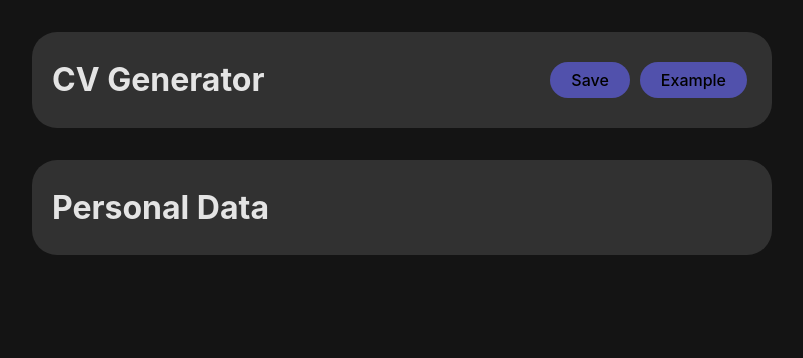
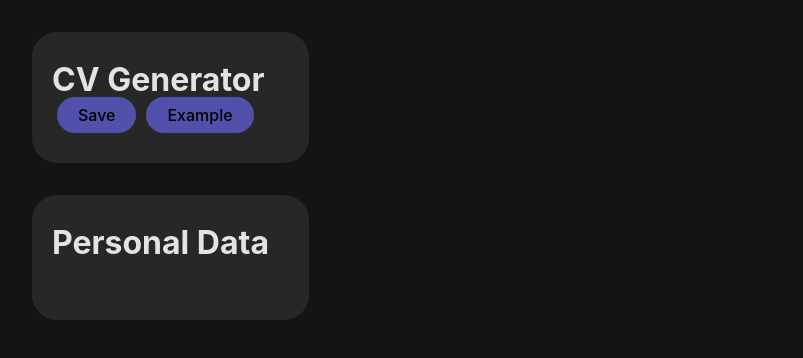
Before and after one commit to brexus/cv-generator, a React (Vite) app: page / in a window 1280 px wide. Shown: the top 358 px of the page, without its empty margins (0-803 px from the left). Built offline with nearby package versions, Linux system fonts and the light colour scheme.

Commit message:
add style to main and preview containers

```diff
--- a/src/index.css
+++ b/src/index.css
@@ -14,6 +14,8 @@
   -webkit-text-size-adjust: 100%;
 
   --main-width: 700px;
+
+  --dark-background: #1a1a1a;
 }
 
 a {
@@ -29,7 +31,11 @@ body {
   margin: 0;
   display: flex;
   /* min-width: 320px; */
-  /* min-height: 100vh; */
+  height: 100vh;
+  /* width: 100vw; */
+}
+
+#root > * {
   padding: 2rem;
 }
 
@@ -45,7 +51,7 @@ button {
   font-size: 1em;
   font-weight: 500;
   font-family: inherit;
-  background-color: #1a1a1a;
+  background-color: var(--dark-background);
   cursor: pointer;
   transition: border-color 0.25s;
 }
@@ -58,19 +64,34 @@ button:focus-visible {
 }
 
 .component {
-  background-color: #313131;
+  background-color: #272727;
   border-radius: 25px;
   padding: 30px 20px;
   display: flex;
-  flex-direction: row;
-  justify-content: space-between;
+  flex-direction: column;
+  justify-content: flex-start;
+  align-items: flex-start;
   width: 100%;
   margin-top: 2rem;
 }
 
 .component h1 {
   margin: 0;
+  margin-bottom: 30px;
   font-size: 2rem;
   margin-right: 20px;
 
 }
+
+* {
+  font-family: Inter, system-ui, Avenir, Helvetica, Arial, sans-serif;
+  box-sizing: border-box;
+}
+
+input {
+  background-color: #3b3b3b;
+  border: 0;
+  border-radius: 10px;
+  padding: 7px 15px;
+  font-size: 1rem;
+}
--- a/src/styles/Main.css
+++ b/src/styles/Main.css
@@ -1,3 +1,4 @@
 #main {
-    width: var(--main-width);
+    max-width: 700px;
+    overflow-y: scroll;
 }
--- a/src/styles/Preview.css
+++ b/src/styles/Preview.css
@@ -0,0 +1,16 @@
+#preview {
+    /* background-color: white; */
+    width: 100%;
+    height: 100%;
+    /* margin-left: 2rem; */
+    display: flex;
+    justify-content: center;
+    align-items: center;
+}
+
+#sheet {
+    width: auto;
+    height: 100%;
+    aspect-ratio: 1 / 1.414;
+    background-color: white;
+}
```
